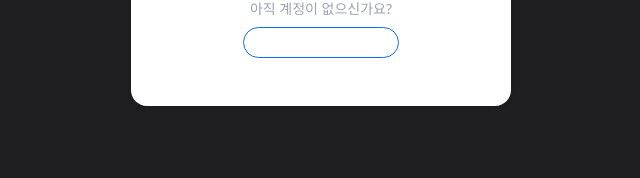
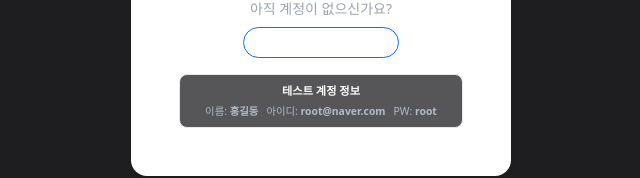
Before and after one commit to NewYoyo-coder/Skeleton-project, a Vue app in the folder Skeleton-project/: page / in a window 1280 px wide. Shown: the part 493-671 px from the top of the page, without its empty margins (319-959 px from the left). Built offline with nearby package versions, Linux system fonts and the light colour scheme; data requests are answered from the project's data file; a web font is replaced by a local one; what vue3-apexcharts would draw is missing.

Commit message:
사용감 떨어져서 스크롤 일부 복구하고 배포

```diff
--- a/Skeleton-project/src/App.vue
+++ b/Skeleton-project/src/App.vue
@@ -92,30 +92,15 @@ onMounted(async () => {
 }
 
 /* 🚀 1. 좀비 스크롤 완전 박멸 (최상단) */
-html,
-body {
-  margin: 0 !important;
-  padding: 0 !important;
-  width: 100% !important;
-  height: 100% !important;
-  overflow: hidden !important; /* 🔥 전체 스크롤 금지 */
-  overscroll-behavior: none; /* 당겨서 새로고침 방지 */
-}
+/* 사용성 너무 떨어져서 지움 */
 
-/* 모든 요소 계산 방식 통일 (패딩 때문에 삐져나오는거 방지) */
-*,
-*::before,
-*::after {
-  box-sizing: border-box !important;
-}
-
-#app {
+/* #app {
   width: 100% !important;
   height: 100% !important;
   margin: 0 !important;
   padding: 0 !important;
   overflow: hidden !important;
-}
+} */
 
 /* 🚀 2. 앱 컨테이너 (모바일 주소창 대응) */
 #app-container {
--- a/Skeleton-project/src/components/ProfileSettingsView.vue
+++ b/Skeleton-project/src/components/ProfileSettingsView.vue
@@ -174,7 +174,8 @@ const handleLogout = () => {
 .profile-page {
   background-color: var(--bg);
   color: var(--text);
-  overflow: hidden; /* 페이지 자체 스크롤 방지 */
+  /* overflow: hidden;  */
+  /* 페이지 자체 스크롤 방지 */
   height: 100vh;
 }
 
--- a/Skeleton-project/src/components/StartView.vue
+++ b/Skeleton-project/src/components/StartView.vue
@@ -71,6 +71,20 @@
         >
           {{ isLoginMode ? "회원가입 하러가기" : "로그인으로 돌아가기" }}
         </button>
+      </div>
+
+      <div class="mt-3 p-2 border rounded-3 bg-light opacity-75">
+        <p class="mb-1 fw-bold text-dark" style="font-size: 0.7rem">
+          테스트 계정 정보
+        </p>
+        <div
+          class="d-flex justify-content-center gap-2 text-secondary"
+          style="font-size: 0.65rem"
+        >
+          <span>이름: <strong>홍길동</strong></span>
+          <span>아이디: <strong>root@naver.com</strong></span>
+          <span>PW: <strong>root</strong></span>
+        </div>
       </div>
 
       <div v-if="!isLoginMode" class="mt-3 px-3">
```
